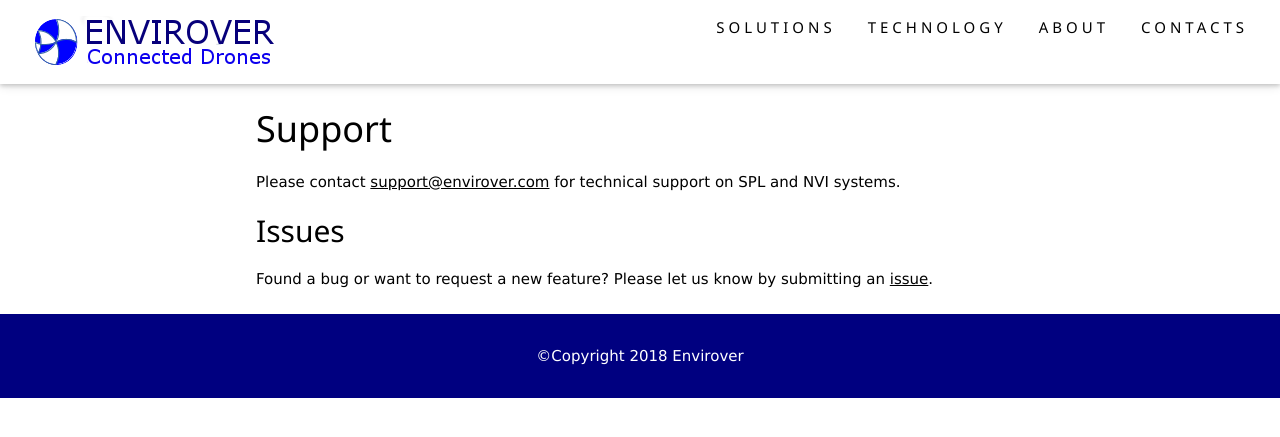
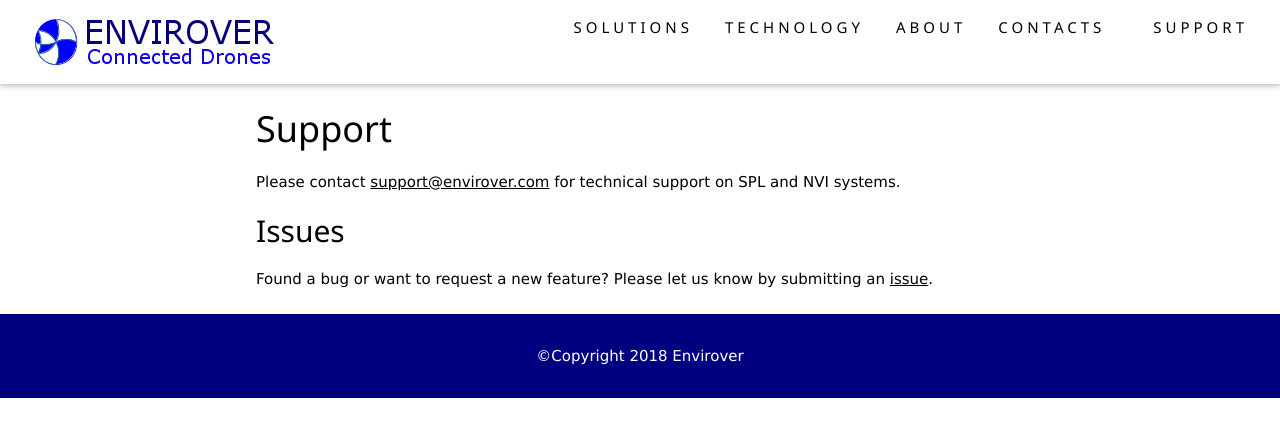
Before and after one commit to envirover/support, a Jekyll site: the page built from index.md, in a window 1280 px wide. Shown: the top 437 px of the page. Built offline with Jekyll 4.4.1, drawn with Linux system fonts in a browser that asks for light colours; comment, search, counter and statistics services are not loaded; our own code applies the rules of GitHub Pages for plain Markdown files.

Commit message:
Added SUPPORT link to the header

```diff
--- a/_layouts/default.html
+++ b/_layouts/default.html
@@ -28,6 +28,7 @@ layout: default
       <a href="/index.html#technology" class="w3-left">TECHNOLOGY</a>
       <a href="/index.html#about" class="w3-left">ABOUT</a>
       <a href="/index.html#contacts" class="w3-left w3-margin-right">CONTACTS</a>
+      <a href="/support/" class="w3-left w3-margin-right">SUPPORT</a>
     </li>
   </ul>
 </div>
```
